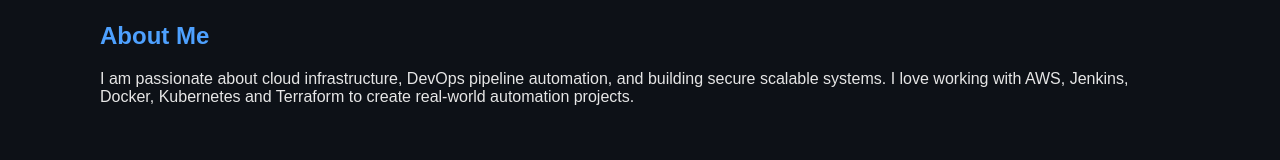
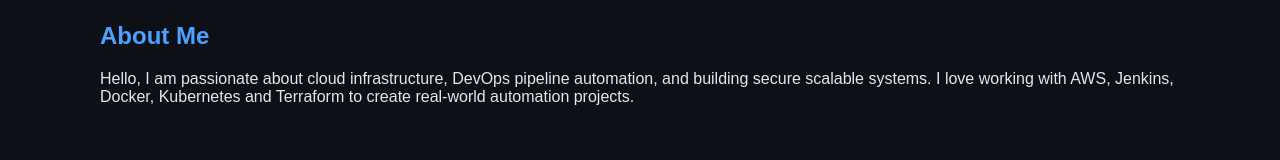
Before and after one commit to Reewaz-C/CI-CD, a plain HTML site: page index.html in a window 1280 px wide. Shown: the part 526-686 px from the top of the page. Drawn offline with Linux system fonts and the light colour scheme.

Commit message:
modified file

```diff
--- a/index.html
+++ b/index.html
@@ -31,7 +31,7 @@
 <section id="about" class="about-section">
     <h2>About Me</h2>
     <p>
-        I am passionate about cloud infrastructure, DevOps pipeline automation, and building secure scalable systems.
+        Hello, I am passionate about cloud infrastructure, DevOps pipeline automation, and building secure scalable systems.
         I love working with AWS, Jenkins, Docker, Kubernetes and Terraform to create real-world automation projects.
     </p>
 </section>
```
